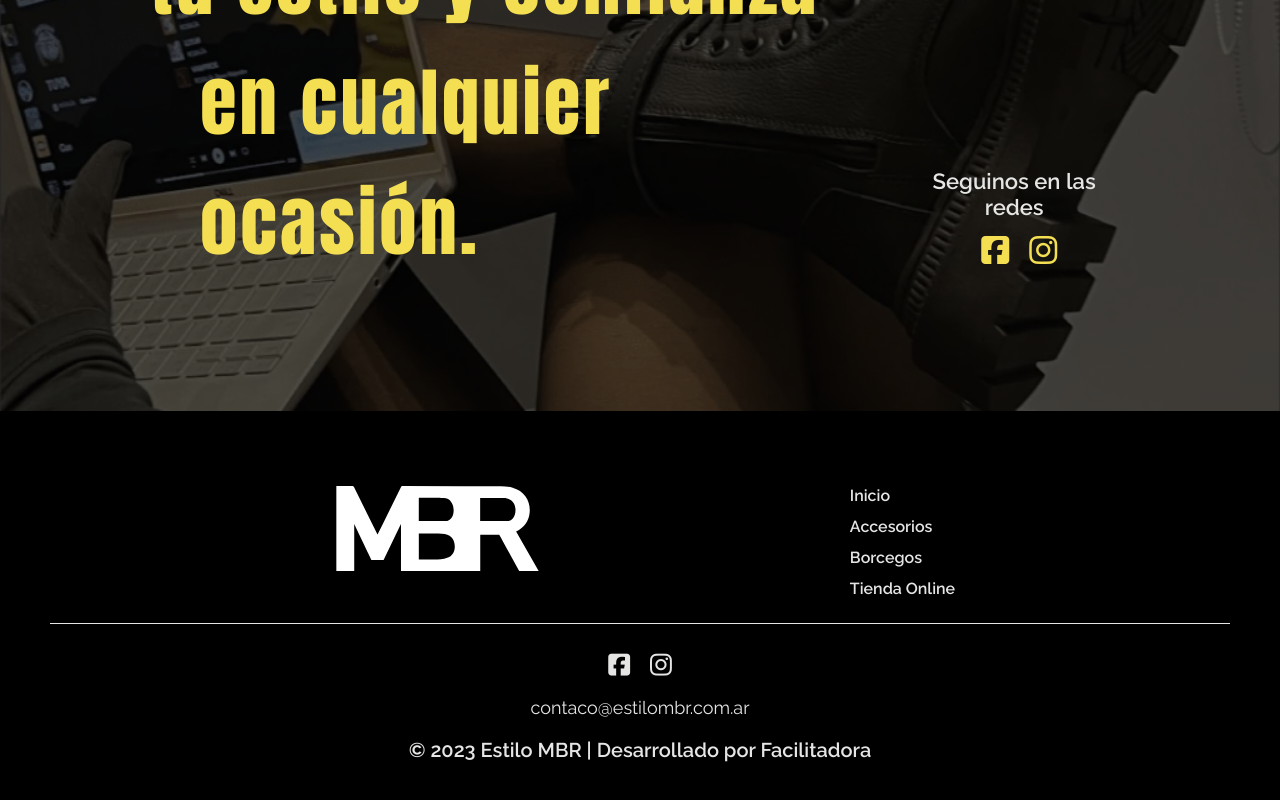
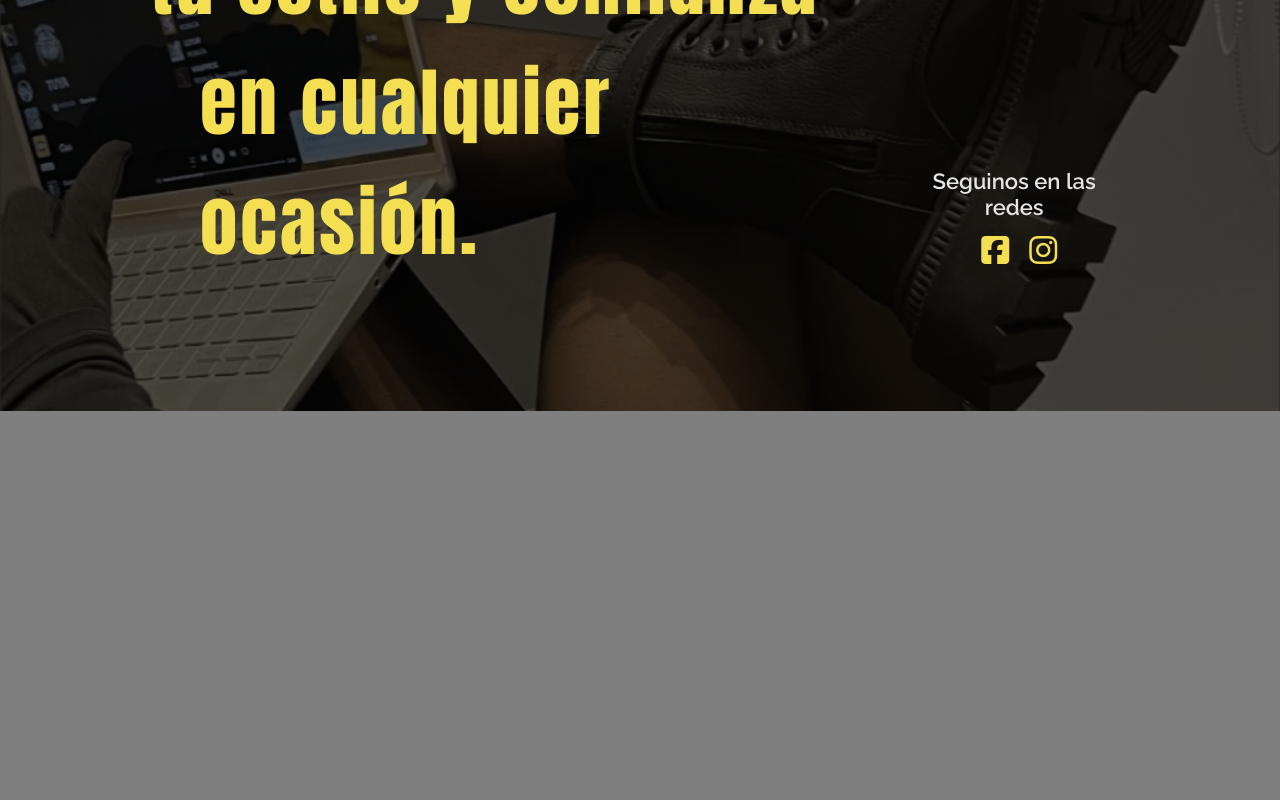
Before and after one commit to scherpablo/mbr-react-vite, a React (Vite) app: page / in a window 1280 px wide. Shown: the part 3069-3869 px from the top of the page. After the commit the page ends 3480 px from the top, so only its background shows below. Built offline with nearby package versions, Linux system fonts and the light colour scheme; no server answers.

Commit message:
footer hidden

```diff
--- a/src/App.jsx
+++ b/src/App.jsx
@@ -4,7 +4,7 @@ import SectionTwo from "./components/SectionTwo/SectionTwo";
 import SectionThree from "./components/SectionThree/SectionThree";
 // import SectionFour from './components/SectionFour/SectionFour'
 import SectionFive from "./components/SectionFive/SectionFive";
-import Footer from "./components/Footer/Footer";
+// import Footer from "./components/Footer/Footer";
 
 const App = () => {
   return (
@@ -15,7 +15,7 @@ const App = () => {
       <SectionThree />
       {/* <SectionFour /> */}
       <SectionFive />
-      <Footer />
+      {/* <Footer /> */}
     </>
   );
 };
```
